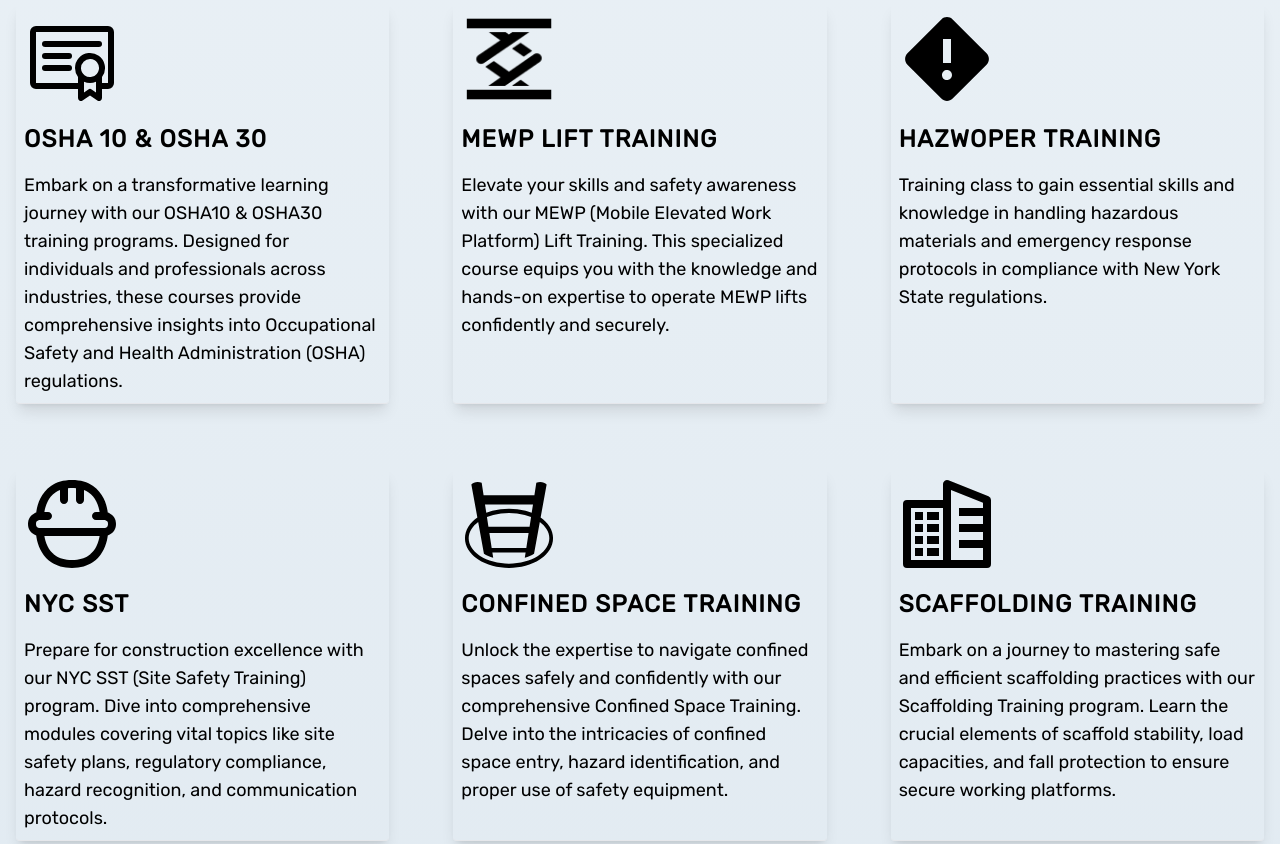
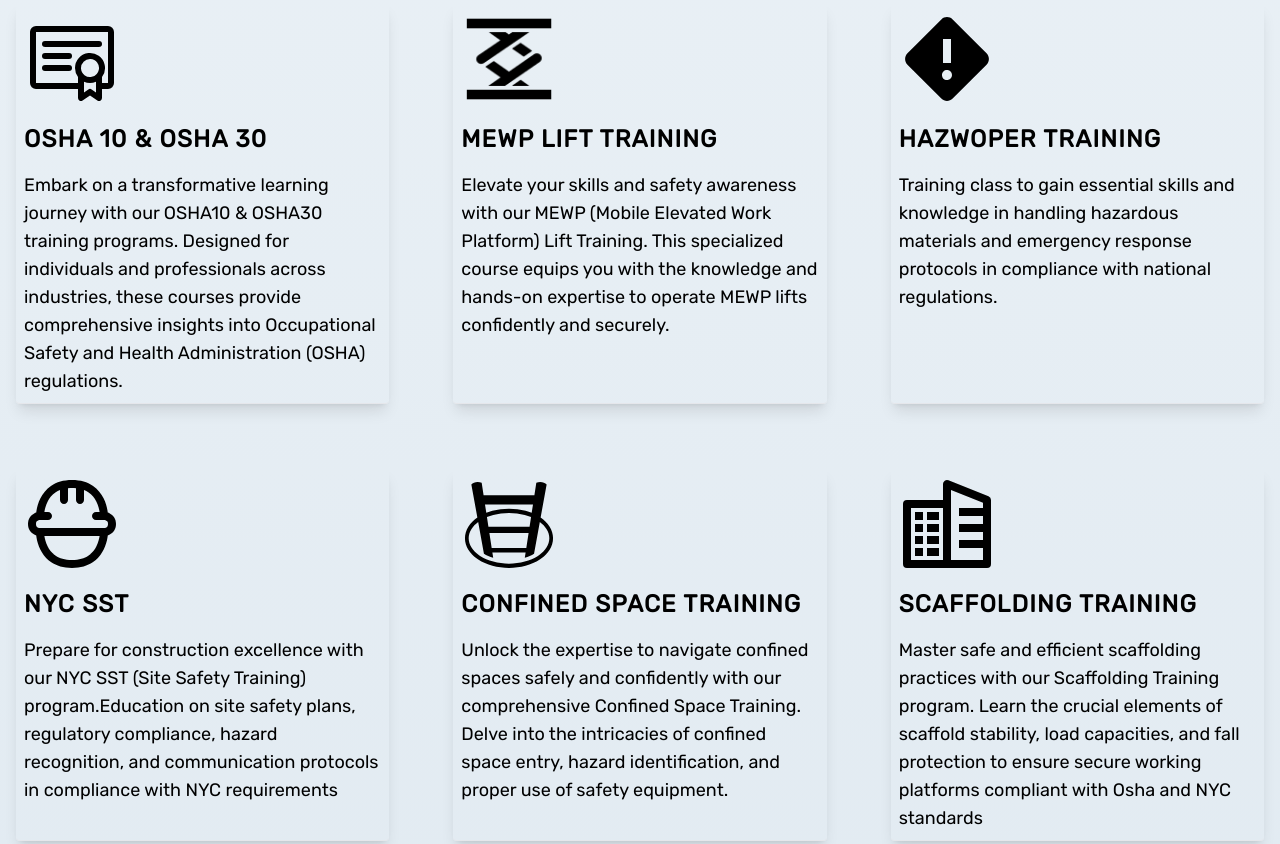
Before and after one commit to jaserino/RAS_Safety_Consultants, a website: page index.html in a window 1280 px wide. Shown: the part 1225-2069 px from the top of the page. Drawn offline with Linux system fonts and the light colour scheme; a web font is replaced by a local one.

Commit message:
updated descriptions

```diff
--- a/index.html
+++ b/index.html
@@ -211,7 +211,7 @@
               <p class="p-2 sm:text-lg">
                 Training class to gain essential skills and knowledge in
                 handling hazardous materials and emergency response protocols in
-                compliance with New York State regulations.
+                compliance with national regulations.
               </p>
             </div>
           </div>
@@ -232,9 +232,9 @@
               </h3>
               <p class="p-2 sm:text-lg">
                 Prepare for construction excellence with our NYC SST (Site
-                Safety Training) program. Dive into comprehensive modules
-                covering vital topics like site safety plans, regulatory
-                compliance, hazard recognition, and communication protocols.
+                Safety Training) program.Education on site safety plans,
+                regulatory compliance, hazard recognition, and communication
+                protocols in compliance with NYC requirements
               </p>
             </div>
           </div>
@@ -277,10 +277,11 @@
                 Scaffolding Training
               </h3>
               <p class="p-2 sm:text-lg">
-                Embark on a journey to mastering safe and efficient scaffolding
-                practices with our Scaffolding Training program. Learn the
-                crucial elements of scaffold stability, load capacities, and
-                fall protection to ensure secure working platforms.
+                Master safe and efficient scaffolding practices with our
+                Scaffolding Training program. Learn the crucial elements of
+                scaffold stability, load capacities, and fall protection to
+                ensure secure working platforms compliant with Osha and NYC
+                standards
               </p>
             </div>
           </div>
```
